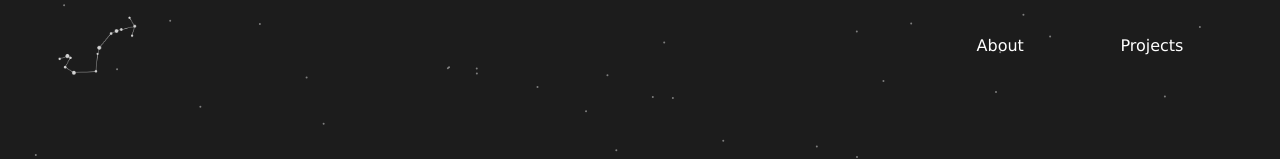
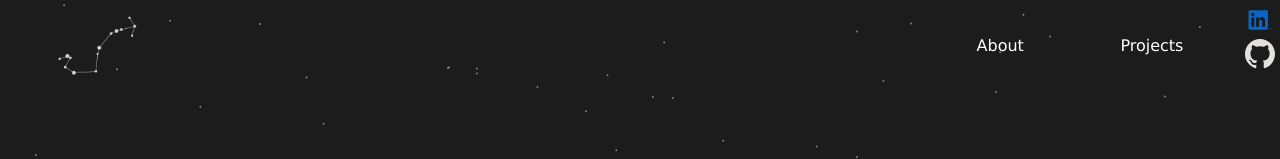
Before and after one commit to KarlitoScorpio/personal-page, a React (Create React App) app: page / in a window 1280 px wide. Shown: the top 159 px of the page. Built offline with nearby package versions, Linux system fonts and the light colour scheme.

Commit message:
add social media, remove scrollbar

```diff
--- a/src/App.css
+++ b/src/App.css
@@ -12,12 +12,7 @@
 }
 
 ::-webkit-scrollbar{
-  width: 10px;
-}
-
-::-webkit-scrollbar-thumb{
-  background: #00ABFF;
-  border-radius: 5px;
+  width: 0px;
 }
 
 .particles{
@@ -202,6 +197,26 @@
 .letter_jump:hover{
   -webkit-text-fill-color: white;
   bottom: 7px;
+}
+
+.social_media{
+  position: absolute;
+  top: 5px;
+  right: 5px;
+  width: 30px;
+  height: 60px;
+  display: flex;
+  flex-direction: column;
+}
+
+.linkedin, .github{
+  width: 30px;
+  height: 30px;
+  cursor: pointer;
+}
+
+.github{
+  filter: invert(100%);
 }
 
 .about_wrapper{
@@ -596,7 +611,7 @@
     left: 20px;
   }
   .navbar_links{
-    width: 200px;
+    width: 250px;
   }
   .navbar_link{
     font-size: 1em;
--- a/src/components/AboutBody.js
+++ b/src/components/AboutBody.js
@@ -1,6 +1,6 @@
 import React from 'react'
 import MyPicture from '../assets/ja.png'
-import { useInView } from 'react-intersection-observer';
+import { useInView } from 'react-intersection-observer'
 
 function AboutBody() {
 
--- a/src/components/Navbar.js
+++ b/src/components/Navbar.js
@@ -1,6 +1,8 @@
 import React from 'react'
 import { NavLink } from "react-router-dom"
 import logo from "../assets/logo.png"
+import Linkedin from '../assets/linkedin_logo.svg'
+import Github from '../assets/github_logo.svg'
 
 function Navbar() {
   return (
@@ -12,6 +14,14 @@ function Navbar() {
           <NavLink to="/about" className="navbar_link">About</NavLink>
           <NavLink to="/projects" className="navbar_link">Projects</NavLink>
         </div>
+        <div className="social_media">
+            <a href="https://www.linkedin.com/in/karlo-%C5%A1imunec-662174223/" target="_blank" rel="noreferrer">
+              <img src={Linkedin} alt="LinkedIn logo" className="linkedin"></img>
+            </a>
+            <a href="https://github.com/KarlitoScorpio" target="_blank" rel="noreferrer">
+              <img src={Github} alt="GitHub logo" className="github"></img>
+            </a>
+        </div>
       </nav>
   )
 }
```
Also changed, not shown: src/assets/github_logo.svg (added), src/assets/gmail_logo.svg (deleted).
